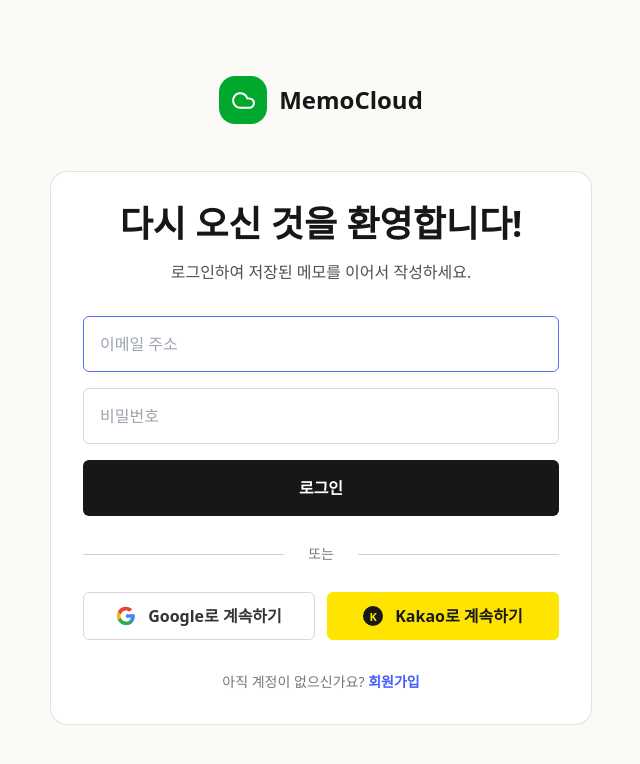
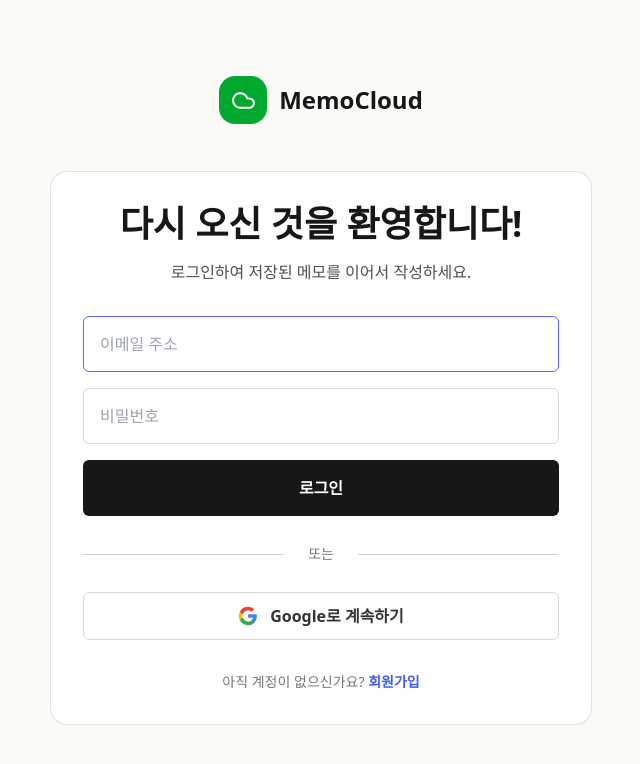
Before and after one commit to davidkimyang/MemoCloude, a Next.js app: page /login in a window 1280 px wide. Shown: the top 764 px of the page, without its empty margins (319-959 px from the left). Built offline with nearby package versions, Linux system fonts and the light colour scheme; no server answers.

Commit message:
Remove Kakao OAuth button

```diff
--- a/components/auth/AuthForm.tsx
+++ b/components/auth/AuthForm.tsx
@@ -19,14 +19,6 @@
       <path fill="#FBBC05" d="M5.84 14.07A6.61 6.61 0 0 1 5.5 12c0-.72.12-1.42.34-2.07V7.12H2.18A11 11 0 0 0 1 12c0 1.77.42 3.45 1.18 4.88l3.66-2.81Z" />
       <path fill="#EA4335" d="M12 5.4c1.62 0 3.06.56 4.2 1.64l3.15-3.15C17.45 2.12 14.97 1 12 1A11 11 0 0 0 2.18 7.12l3.66 2.81C6.7 7.33 9.13 5.4 12 5.4Z" />
     </svg>
-  );
-}
-
-function KakaoMark() {
-  return (
-    <span aria-hidden="true" className="flex h-5 w-5 items-center justify-center rounded-full bg-[#191919] text-[11px] font-black leading-none text-[#fee500]">
-      K
-    </span>
   );
 }
 
@@ -83,8 +75,7 @@
     const { error } = await supabase.auth.signInWithOAuth({
       provider,
       options: {
-        redirectTo: `${window.location.origin}/app`,
-        scopes: provider === "kakao" ? "profile_nickname profile_image" : undefined
+        redirectTo: `${window.location.origin}/app`
       }
     });
 
@@ -156,24 +147,15 @@
             <span className="h-px flex-1 bg-[#cfcfcf]" />
           </div>
 
-          <div className="grid gap-3 sm:grid-cols-2">
+          <div>
             <button
-              className="flex h-12 items-center justify-center gap-3 rounded-md border border-[#d8d8d8] bg-white font-semibold text-[#333] transition hover:bg-[#fbfaf7] disabled:opacity-60"
+              className="flex h-12 w-full items-center justify-center gap-3 rounded-md border border-[#d8d8d8] bg-white font-semibold text-[#333] transition hover:bg-[#fbfaf7] disabled:opacity-60"
               disabled={loading || Boolean(oauthLoading)}
               onClick={() => void signInWithProvider("google")}
               type="button"
             >
               {oauthLoading === "google" ? <Loader2 className="animate-spin" size={18} /> : <GoogleMark />}
               Google로 계속하기
-            </button>
-            <button
-              className="flex h-12 items-center justify-center gap-3 rounded-md border border-[#fee500] bg-[#fee500] font-semibold text-[#191919] transition hover:bg-[#f4dc00] disabled:opacity-60"
-              disabled={loading || Boolean(oauthLoading)}
-              onClick={() => void signInWithProvider("kakao")}
-              type="button"
-            >
-              {oauthLoading === "kakao" ? <Loader2 className="animate-spin" size={18} /> : <KakaoMark />}
-              Kakao로 계속하기
             </button>
           </div>
 
```
